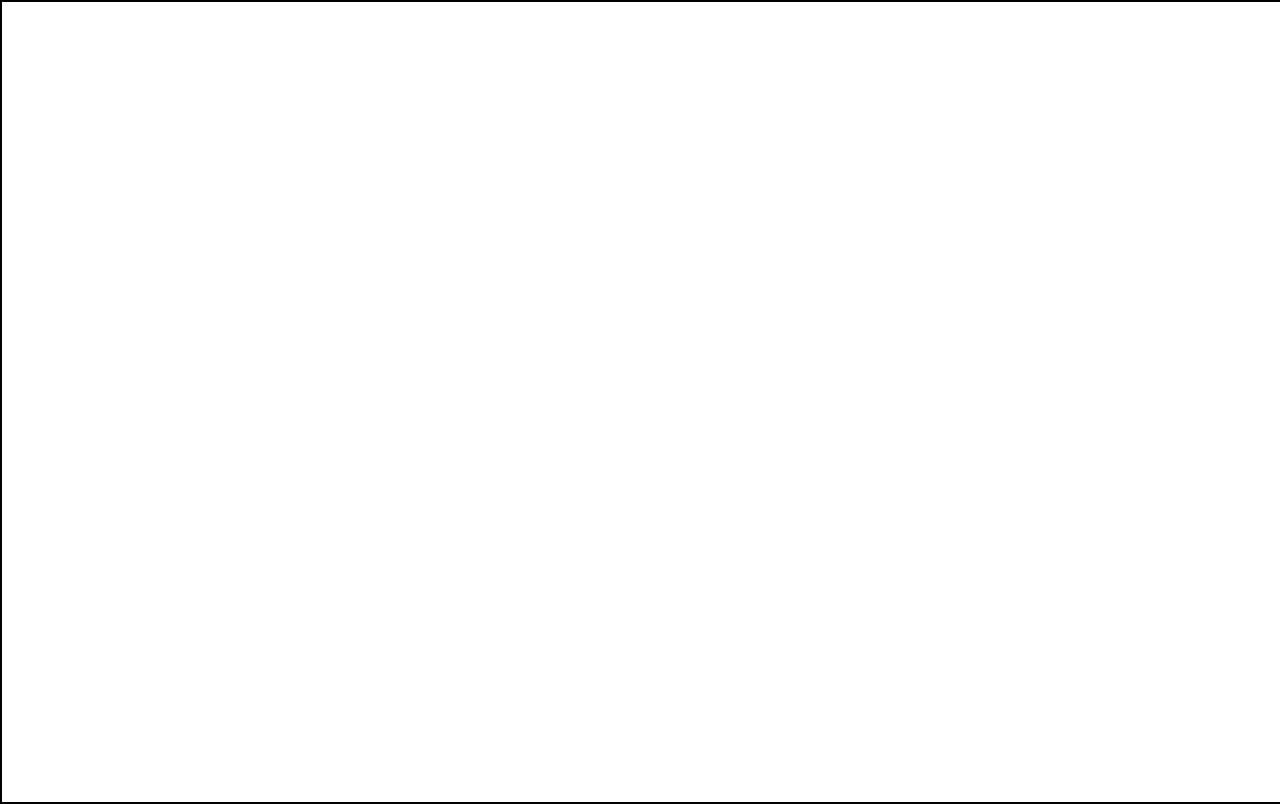
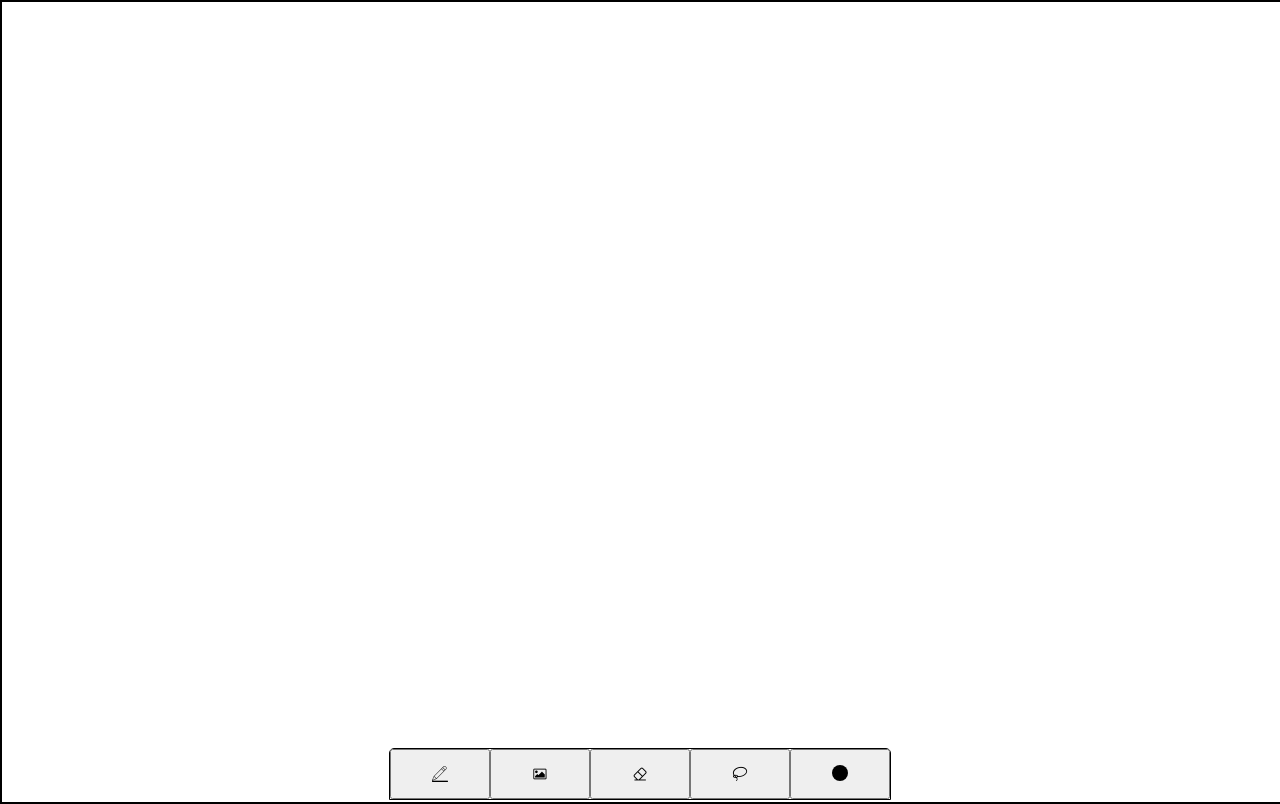
Before and after one commit to manjuist/drawing-board, a React app: page / in a window 1280 px wide. Built offline with nearby package versions, Linux system fonts and the light colour scheme.

Commit message:
myplugin and chore

```diff
--- a/index.html
+++ b/index.html
@@ -3,10 +3,6 @@
 <head>
 	<meta charset="UTF-8">
 	<title></title>
-  <style>
-    *{padding:0;margin:0;}
-    html,body { width: 100%; height: 100%; }
-  </style>
 </head>
 <body>
   <div id="root"></div>
--- a/package.json
+++ b/package.json
@@ -28,12 +28,14 @@
     "eslint-config-airbnb-base": "^13.1.0",
     "eslint-import-resolver-typescript": "^1.1.1",
     "eslint-plugin-import": "^2.17.2",
+    "file-loader": "^3.0.1",
     "html-webpack-plugin": "3.2.0",
     "mini-css-extract-plugin": "^0.6.0",
     "node-sass": "4.11.0",
     "sass-loader": "7.1.0",
     "ts-loader": "5.3.2",
     "typescript": "3.2.2",
+    "url-loader": "^1.1.2",
     "webpack": "4.28.3",
     "webpack-cli": "3.1.2",
     "webpack-dev-server": "3.1.14"
--- a/src/app.tsx
+++ b/src/app.tsx
@@ -2,6 +2,9 @@ import React from 'react'
 import {render} from 'react-dom'
 import CanvasBoard from './components/canvas-board'
 import Drawing from './components/drawing'
+import Dock from './components/dock'
+
+import 'common/styles/index.scss'
 
 class CanvasWrapper extends React.Component{
   canvasElement:HTMLCanvasElement | null;
@@ -33,9 +36,12 @@ class CanvasWrapper extends React.Component{
 
   render(){
     const {getCanvasElement} = this
-    return (<CanvasBoard
-      getCanvasElement={getCanvasElement}
-      />)
+    return (
+      <div>
+        <CanvasBoard getCanvasElement={getCanvasElement} />
+        <Dock />
+      </div>
+    )
   }
 }
 
--- a/src/components/canvas-board/canvas-board.scss
+++ b/src/components/canvas-board/canvas-board.scss
@@ -4,4 +4,5 @@ canvas {
   left: 0;
   top: 0;
   border: 2px solid #000;
+  box-sizing: border-box;
 }
```
Also changed, not shown: 2 other files (tests, documents, lock files or other folders).
